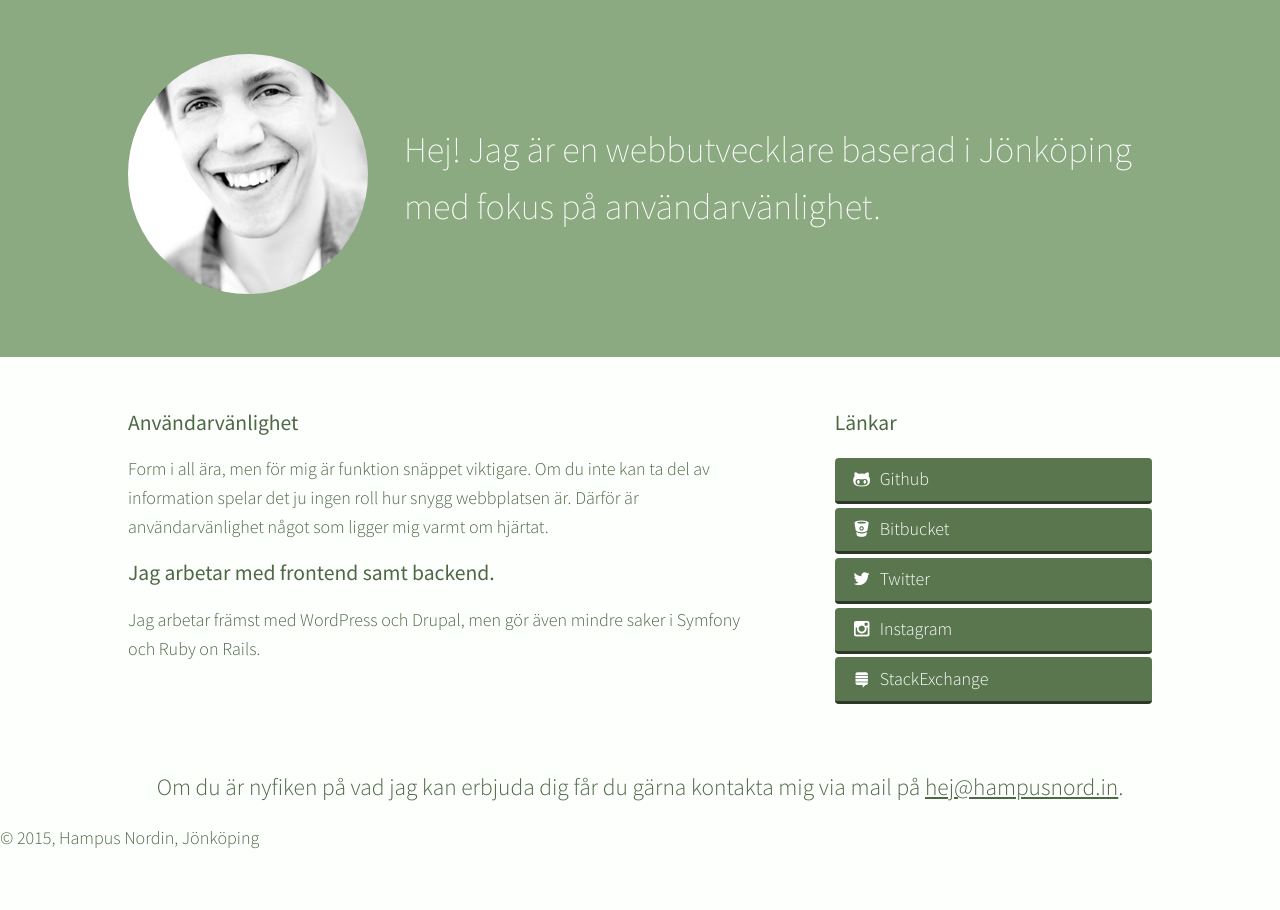
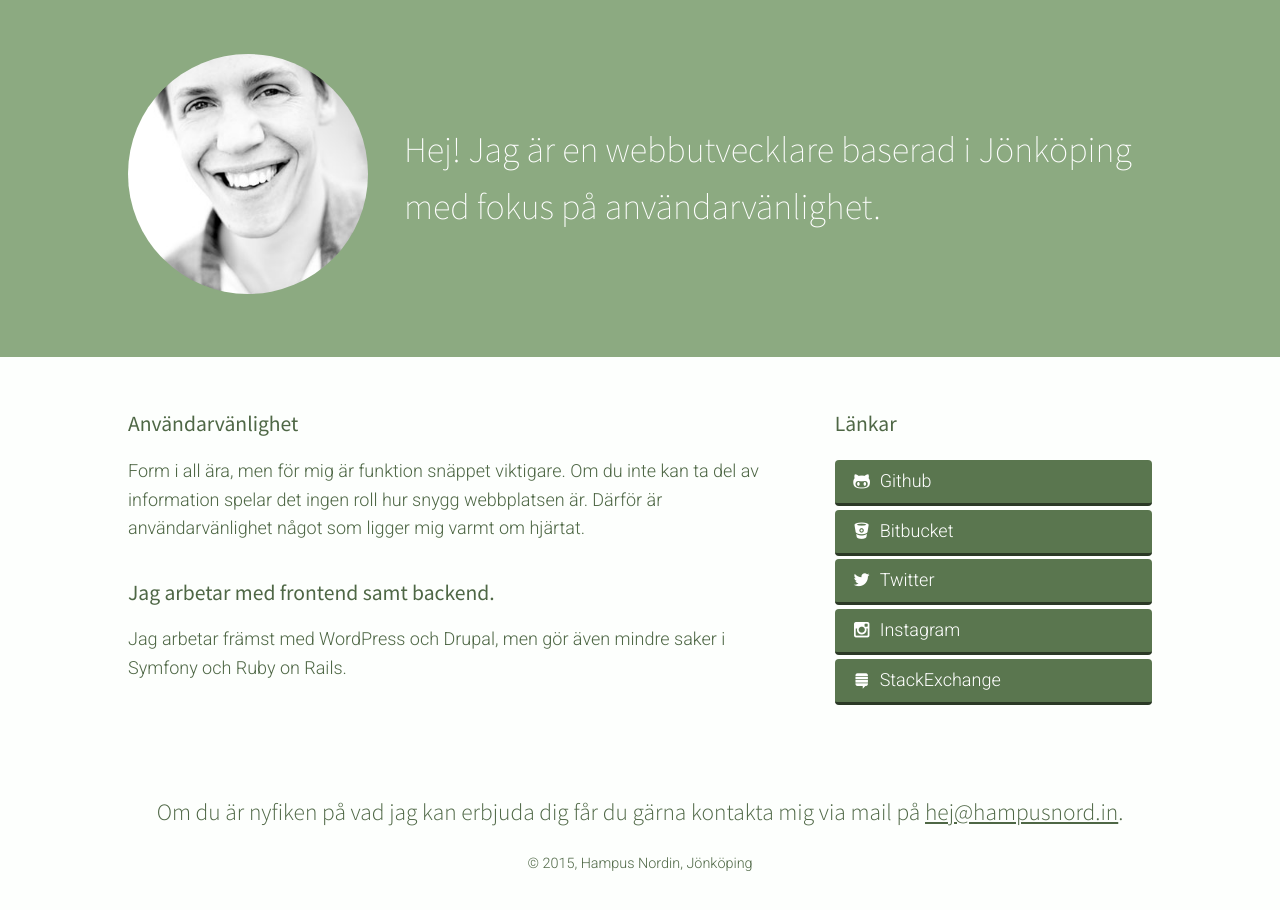
Before and after one commit to hampusn/hampusnord.in, a website: page index.html in a window 1280 px wide. Before the commit the page ends 868 px from the top, so only its background shows below. Drawn offline with nearby package versions, Linux system fonts and the light colour scheme; a web font is replaced by a local one.

Commit message:
Updated styling and minor content updates.

```diff
--- a/assets/src/sass/_base.scss
+++ b/assets/src/sass/_base.scss
@@ -12,7 +12,7 @@ $color-background-alt: #8caa81;
 $color-text: darken(#65855a, 10%);
 $color-text-alt: #fff;
 
-$font-stack-base: "Source Sans Pro", sans-serif;
+$font-stack-base: "Roboto", sans-serif;
 $font-stack-heading: "Source Sans Pro", sans-serif;
 
 html, body {
@@ -40,6 +40,7 @@ h2 {
   font-size: 1.2em;
   font-weight: 400;
   margin-bottom: 0.7em;
+  margin-top: 1.5em;
 }
 h3 {
   font-size: 1em;
--- /dev/null
+++ b/assets/src/sass/layout/_footer.scss
@@ -0,0 +1,27 @@
+/**
+ * @file
+ * @group Structure
+ * Sass Partial: layout/_footer.scss
+ *
+ * Contains footer styling.
+ *
+ * 1. Config - Configuration and variables
+ * 2. Base - Basic styling
+ */
+
+
+/*
+ * 1. Config
+ ****************/
+
+
+/*
+ * 2. Base
+ **************/
+
+.page-footer {
+  font-size: 0.8em;
+  margin-bottom: 3em;
+  margin-top: 1.5em;
+  text-align: center;
+}
--- a/assets/src/sass/main.scss
+++ b/assets/src/sass/main.scss
@@ -28,6 +28,7 @@ $mobile: "(max-width: 480px)";
 // Layout partials contains generic rules for the structure
 // such as the grids/columns.
 @import "layout/structure";
+@import "layout/footer";
 
 // Sections
 @import "sections/greeting";
--- a/assets/src/sass/sections/_contact.scss
+++ b/assets/src/sass/sections/_contact.scss
@@ -14,7 +14,8 @@
  *************/
 
 .contact {
+  font-family: $font-stack-heading;
   font-size: 1.3em;
-  margin-top: 2em;
+  margin-top: 3em;
   text-align: center;
 }
--- a/assets/src/sass/sections/_greeting.scss
+++ b/assets/src/sass/sections/_greeting.scss
@@ -28,7 +28,7 @@ $color: #fff;
 
   background: $background;
   color: $color;
-  margin-bottom: 2em;
+  margin-bottom: 1em;
   padding-bottom: 3em;
   padding-top: 3em;
 
--- a/index.html
+++ b/index.html
@@ -10,7 +10,7 @@
     <meta name="description" content="Webbutvecklare med fokus på användarvänlighet baserad i Jönköping.">
     <meta name="viewport" content="width=device-width, initial-scale=1">
     <link href="//fonts.googleapis.com/css?family=Source+Sans+Pro:200,300,400" rel="stylesheet" type="text/css">
-    <link href='http://fonts.googleapis.com/css?family=Source+Serif+Pro:400,600' rel='stylesheet' type='text/css'>
+    <link href="//fonts.googleapis.com/css?family=Roboto:300" rel="stylesheet" type="text/css">
     <link href="assets/build/css/main.css" rel="stylesheet" type="text/css" media="screen">
   </head>
   <body>
@@ -28,7 +28,7 @@
           <div class="main flex-column">
             <h2>Användarvänlighet</h2>
 
-            <p>Form i all ära, men för mig är funktion snäppet viktigare. Om du inte kan ta del av information spelar det ju ingen roll hur snygg webbplatsen är. Därför är användarvänlighet något som ligger mig varmt om hjärtat.</p>
+            <p>Form i all ära, men för mig är funktion snäppet viktigare. Om du inte kan ta del av information spelar det ingen roll hur snygg webbplatsen är. Därför är användarvänlighet något som ligger mig varmt om hjärtat.</p>
 
             <h2>Jag arbetar med frontend samt backend.</h2>
 
```
Also changed, not shown: assets/build/css/main.css.
